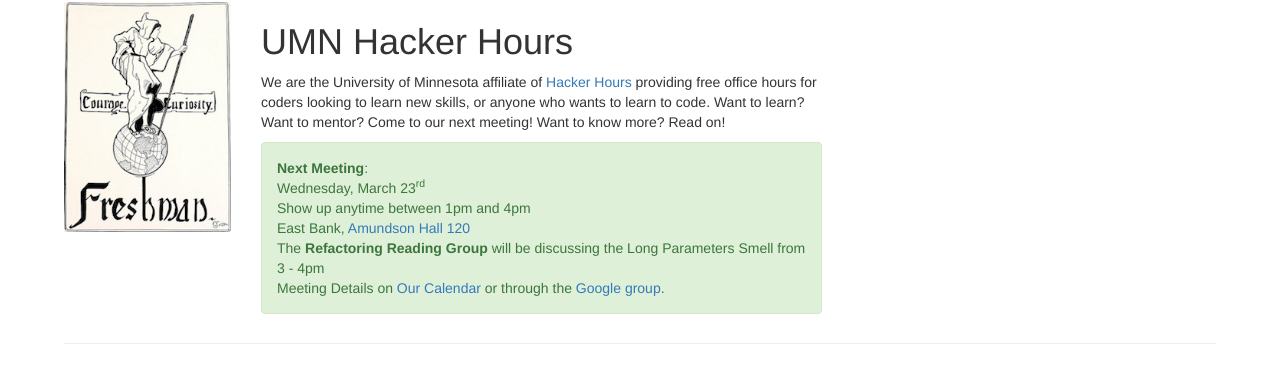
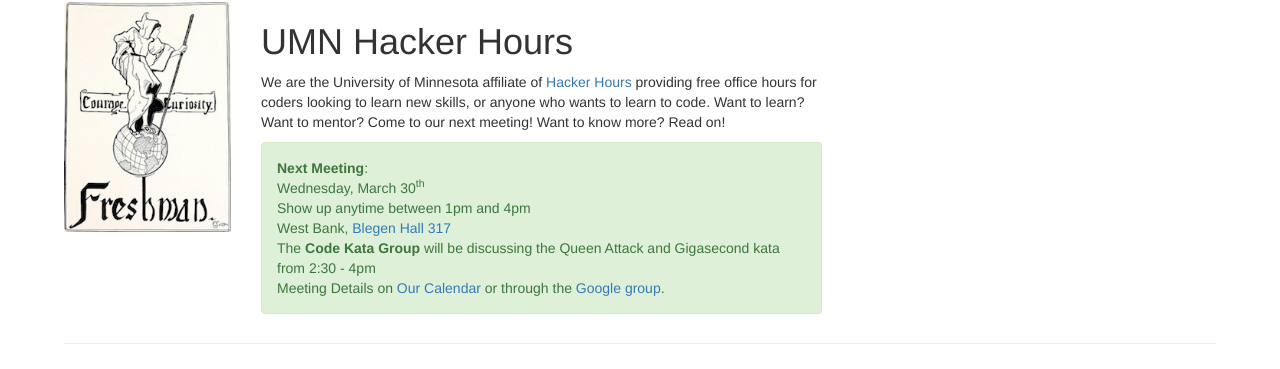
Before and after one commit to umnhackerhours/umnhackerhours.github.io, a Jekyll site: the page built from index.markdown, in a window 1280 px wide. Shown: the part 102-471 px from the top of the page. Built offline with Jekyll 4.4.1, drawn with Linux system fonts in a browser that asks for light colours.

Commit message:
march 30th meeting

```diff
--- a/index.markdown
+++ b/index.markdown
@@ -13,7 +13,7 @@ description: Home
       <div class="alert alert-success" role="alert">
         <a class="anchor" id="next_meeting"></a>
         <strong>Next Meeting</strong>:<br />
-        Wednesday, March 23<sup>rd</sup><br />
+        Wednesday, March 30<sup>th</sup><br />
         Show up anytime between 1pm and 4pm<br />
         <!-- East Bank, <a href="http://campusmaps.umn.edu/amundson-hall">Amundson Hall 120</a><br /> -->
         <!-- West Bank, <a href="http://campusmaps.umn.edu/blegen-hall">Blegen Hall 317</a><br /> -->
@@ -21,8 +21,8 @@ description: Home
         <!-- The <strong>Code Kata Group</strong> will be discussing the <a href="https://github.com/exercism/x-common/blob/master/bob.md">Bob kata</a> from 2:30 - 4pm<br /> -->
         <!-- The <strong>Refactoring Reading Group</strong> will be discussing the <a href="https://refactoring.guru/smells/long-method">Long Method Smell</a> from 3 - 4pm<br /> -->
 
-        East Bank, <a href="http://campusmaps.umn.edu/amundson-hall">Amundson Hall 120</a><br />
-        The <strong>Refactoring Reading Group</strong> will be discussing the Long Parameters Smell from 3 - 4pm<br />
+        West Bank, <a href="http://campusmaps.umn.edu/blegen-hall">Blegen Hall 317</a><br />
+        The <strong>Code Kata Group</strong> will be discussing the Queen Attack and Gigasecond kata from 2:30 - 4pm<br />
         Meeting Details on <a href="https://www.google.com/calendar/embed?src=umn.edu_ii9odmho4m63bsq19879mu0iis%40group.calendar.google.com&ctz=America/Chicago">Our Calendar</a> or through the <a href='https://groups.google.com/a/umn.edu/d/hackerhours'>Google group</a>.
       </div>
     </div>
```
